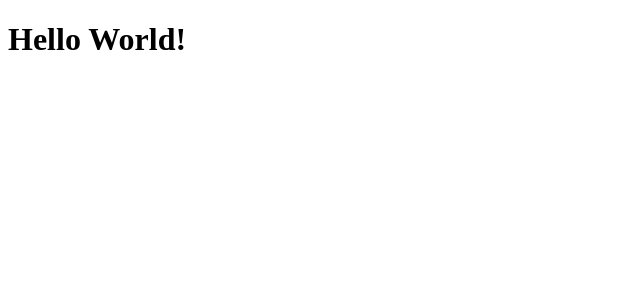
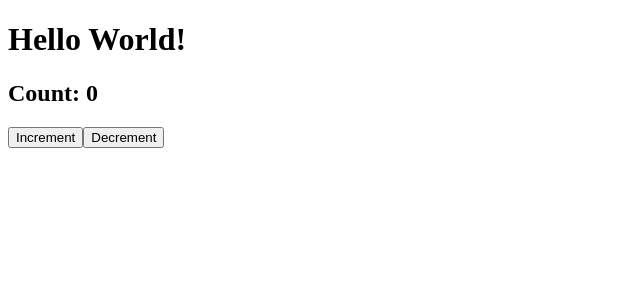
Before and after one commit to armdong/react-boilerplate, a React app: page / in a window 1280 px wide. Shown: the top 300 px of the page, without its empty margins (0-640 px from the left). Built offline with nearby package versions, Linux system fonts and the light colour scheme.

Commit message:
Set up @babel/plugin-proposal-class-properties

```diff
--- a/package.json
+++ b/package.json
@@ -24,6 +24,7 @@
   "devDependencies": {
     "@babel/cli": "^7.2.3",
     "@babel/core": "^7.3.4",
+    "@babel/plugin-proposal-class-properties": "^7.3.4",
     "@babel/preset-env": "^7.3.4",
     "@babel/preset-react": "^7.0.0",
     "babel-loader": "^8.0.5",
--- a/src/App.js
+++ b/src/App.js
@@ -1,8 +1,27 @@
 import React from "react";
 
 class App extends React.Component {
+  state = {
+    count: 0
+  };
+
+  handleIncrement = () => {
+    this.setState(state => ({ count: state.count + 1 }));
+  };
+
+  handleDecrement = () => {
+    this.setState(state => ({ count: state.count - 1 }));
+  };
+
   render() {
-    return <h1>Hello World!</h1>;
+    return (
+      <div>
+        <h1>Hello World!</h1>
+        <h2>Count: {this.state.count}</h2>
+        <button onClick={this.handleIncrement}>Increment</button>
+        <button onClick={this.handleDecrement}>Decrement</button>
+      </div>
+    );
   }
 }
 
--- a/webpack.config.base.js
+++ b/webpack.config.base.js
@@ -14,7 +14,8 @@ module.exports = {
         exclude: /node_modules/,
         loader: "babel-loader",
         options: {
-          presets: ["@babel/preset-env", "@babel/preset-react"]
+          presets: ["@babel/preset-env", "@babel/preset-react"],
+          plugins: ["@babel/plugin-proposal-class-properties"]
         }
       }
     ]
```
Also changed, not shown: 1 other file (tests, documents, lock files or other folders).
